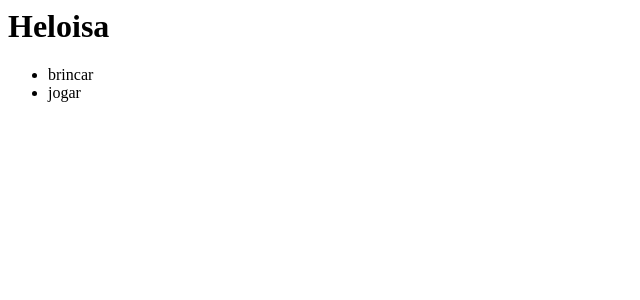
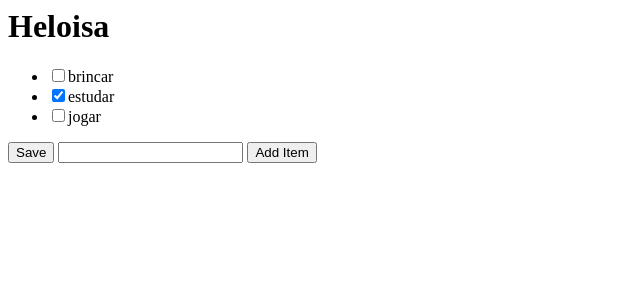
Before and after one commit to Vitor-Padovani/django-tutorial, a Django app: page /2 in a window 1280 px wide. Shown: the top 300 px of the page, without its empty margins (0-640 px from the left). Run offline with Django 4.2, Linux system fonts and the light colour scheme; data comes from the database, SQL or seed files in the repository; both versions use the stored data as it was after the commit.

Commit message:
add_item

```diff
--- a/mysite/main/templates/main/list.html
+++ b/mysite/main/templates/main/list.html
@@ -5,15 +5,21 @@
 
 {% block content %}
     <h1>{{ls.name}}</h1>
+    <form method="post" action="#">
+        {% csrf_token %}
 
         <ul>
             {% for item in ls.item_set.all %}
-            {% if item.complete == False %}
-                <li>{{item.text}}</li>
+                {% if item.complete == True %}
+                    <li><input type="checkbox", value="clicked" name="c{{item.id}}" checked>{{item.text}}</li>
                 {% else %}
-
+                    <li><input type="checkbox", value="clicked" name="c{{item.id}}">{{item.text}}</li>
                 {% endif %}
             {% endfor %}
         </ul>
+        <button type="submit", name="save", value="save">Save</button>
+        <input type="text", name="new">
+        <button type="submit", name="newItem", value="newItem">Add Item</button>
+    </form>
 
 {% endblock %}
--- a/mysite/main/views.py
+++ b/mysite/main/views.py
@@ -6,6 +6,26 @@ from .forms import CreateNewList
 # Create your views here.
 def index(response, num):
     ls = ToDoList.objects.get(id=num)
+    if response.method == "POST":
+        print(response.POST)
+        if response.POST.get("save"): # if .get doesn't find: return None
+
+            for item in ls.item_set.all():
+                if response.POST.get("c" + str(item.id)) == "clicked":
+                    item.complete = True
+                else:
+                    item.complete = False
+
+                item.save()
+
+        elif response.POST.get("newItem"):
+            txt = response.POST.get("new")
+
+            if len(txt) > 2:
+                ls.item_set.create(text=txt, complete=False)
+            else:
+                print("invalid")
+
     return render(response, "main/list.html", {"ls": ls})
 
 def home(response):
```
Also changed, not shown: mysite/db.sqlite3. Lines whose indentation alone changed are shown as unchanged.
